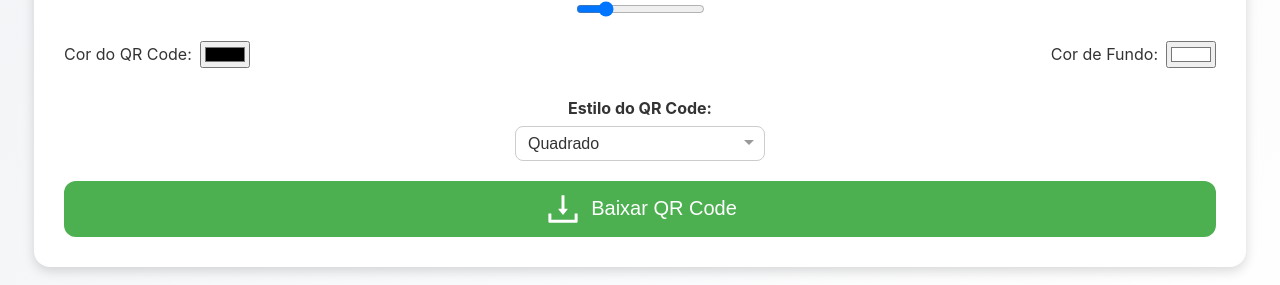
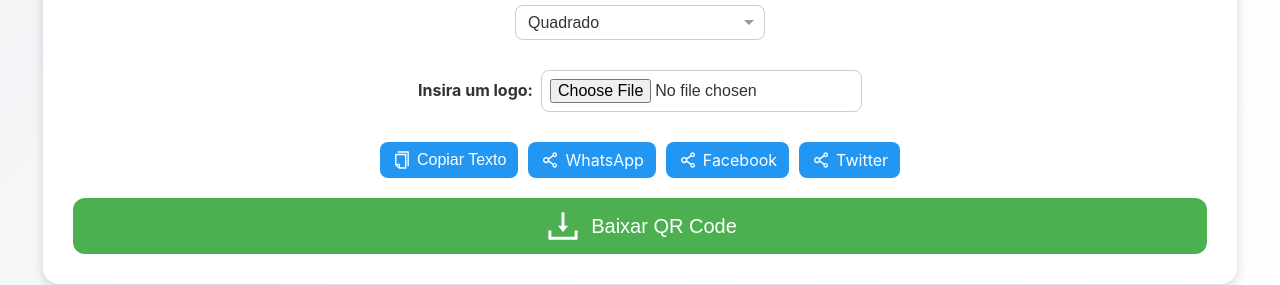
Before and after one commit to DevFullStack-Franklyn-R-Silva/Gerador-de-QRCode-com-ReactJS, a React (Create React App) app: page / in a window 1280 px wide. Shown: the part 403-688 px from the top of the page. Built offline with nearby package versions, Linux system fonts and the light colour scheme.

Commit message:
feat: adição copiar texto e escolher a logo

```diff
--- a/src/App.css
+++ b/src/App.css
@@ -9,10 +9,10 @@ html {
 
 /* Container centralizado */
 .container {
+  padding: 10px;
   display: flex;
   justify-content: center;
   align-items: center;
-  height: 100vh;
   transition: background-color 0.3s ease, color 0.3s ease;
 }
 
@@ -167,6 +167,56 @@ html {
   box-shadow: 0 0 5px rgba(76, 175, 80, 0.5);
 }
 
+/* Logo Control */
+.logo-control {
+  text-align: center;
+  margin-top: 10px;
+}
+
+.logo-control label {
+  font-size: 16px;
+  margin-right: 8px;
+  font-weight: bold;
+}
+
+.logo-control input[type="file"] {
+  padding: 8px;
+  border: 1px solid #ccc;
+  border-radius: 8px;
+  font-size: 16px;
+}
+
+/* Share Controls */
+.share-controls {
+  display: flex;
+  justify-content: center;
+  gap: 10px;
+  flex-wrap: wrap;
+  margin-top: 10px;
+}
+
+.copy-btn,
+.share-btn {
+  display: flex;
+  align-items: center;
+  gap: 5px;
+  padding: 8px 12px;
+  font-size: 16px;
+  border: none;
+  border-radius: 8px;
+  cursor: pointer;
+  background: #2196f3;
+  color: #fff;
+  text-decoration: none;
+  transition: background 0.3s ease, transform 0.2s ease;
+}
+
+.copy-btn:hover,
+.share-btn:hover {
+  background: #1976d2;
+  transform: scale(1.05);
+}
+
 /* Botão de download */
 .download-btn {
   display: flex;
--- a/src/App.js
+++ b/src/App.js
@@ -1,6 +1,10 @@
 import { useState, useRef } from "react";
 import { QRCode } from "react-qrcode-logo";
-import { AiOutlineDownload } from "react-icons/ai";
+import {
+  AiOutlineDownload,
+  AiOutlineCopy,
+  AiOutlineShareAlt,
+} from "react-icons/ai";
 import * as htmlToImage from "html-to-image";
 import "./App.css";
 
@@ -11,6 +15,7 @@ function App() {
   const [bgColor, setBgColor] = useState("#ffffff");
   const [qrStyle, setQrStyle] = useState("squares"); // 'squares' ou 'dots'
   const [theme, setTheme] = useState("light");
+  const [logoImage, setLogoImage] = useState("");
 
   const qrRef = useRef(null);
 
@@ -19,7 +24,7 @@ function App() {
   };
 
   const handleDownload = () => {
-    if (qrRef.current === null) return;
+    if (!qrRef.current) return;
     htmlToImage
       .toPng(qrRef.current)
       .then((dataUrl) => {
@@ -33,6 +38,34 @@ function App() {
       });
   };
 
+  // Função para upload do logo
+  const handleLogoUpload = (e) => {
+    const file = e.target.files[0];
+    if (file) {
+      const reader = new FileReader();
+      reader.onloadend = () => {
+        setLogoImage(reader.result);
+      };
+      reader.readAsDataURL(file);
+    }
+  };
+
+  // Copiar o texto para a área de transferência
+  const handleCopyText = () => {
+    if (text) {
+      navigator.clipboard
+        .writeText(text)
+        .then(() => alert("Texto copiado para a área de transferência!"))
+        .catch((err) => console.error("Erro ao copiar:", err));
+    }
+  };
+
+  // Gerando links para compartilhamento (encodificando o texto)
+  const shareTextEncoded = encodeURIComponent(text);
+  const whatsappShare = `https://wa.me/?text=${shareTextEncoded}`;
+  const facebookShare = `https://www.facebook.com/sharer/sharer.php?u=${shareTextEncoded}`;
+  const twitterShare = `https://twitter.com/intent/tweet?text=${shareTextEncoded}`;
+
   return (
     <div className={`container ${theme}`}>
       <div className="card">
@@ -43,7 +76,7 @@ function App() {
           </button>
         </div>
 
-        {/* Área do QR Code com ref para exportação */}
+        {/* Área do QR Code com animação e ref para exportação */}
         <div className="qrcode-preview" ref={qrRef}>
           <QRCode
             value={text || " "}
@@ -52,6 +85,10 @@ function App() {
             bgColor={bgColor}
             qrStyle={qrStyle}
             ecLevel="H"
+            logoImage={logoImage}
+            logoWidth={50}
+            logoHeight={50}
+            // Você pode adicionar classes para animações, por exemplo: className="fade-in"
           />
         </div>
 
@@ -108,9 +145,48 @@ function App() {
             </select>
           </div>
 
+          <div className="logo-control">
+            <label htmlFor="logo-upload">Insira um logo:</label>
+            <input
+              id="logo-upload"
+              type="file"
+              accept="image/*"
+              onChange={handleLogoUpload}
+            />
+          </div>
+
+          <div className="share-controls">
+            <button onClick={handleCopyText} className="copy-btn">
+              <AiOutlineCopy size={20} /> Copiar Texto
+            </button>
+            <a
+              href={whatsappShare}
+              target="_blank"
+              rel="noreferrer"
+              className="share-btn"
+            >
+              <AiOutlineShareAlt size={20} /> WhatsApp
+            </a>
+            <a
+              href={facebookShare}
+              target="_blank"
+              rel="noreferrer"
+              className="share-btn"
+            >
+              <AiOutlineShareAlt size={20} /> Facebook
+            </a>
+            <a
+              href={twitterShare}
+              target="_blank"
+              rel="noreferrer"
+              className="share-btn"
+            >
+              <AiOutlineShareAlt size={20} /> Twitter
+            </a>
+          </div>
+
           <button onClick={handleDownload} className="download-btn">
-            <AiOutlineDownload size={40} />
-            Baixar QR Code
+            <AiOutlineDownload size={40} /> Baixar QR Code
           </button>
         </div>
       </div>
```
